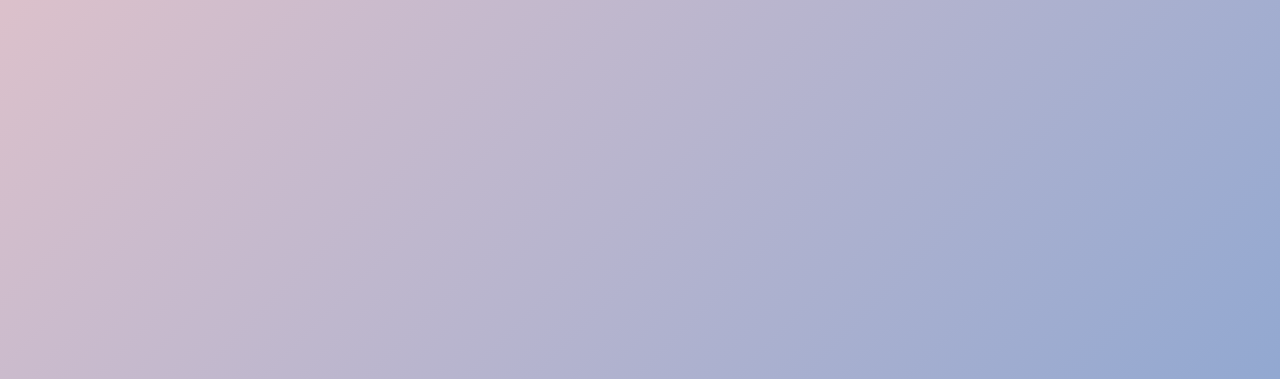
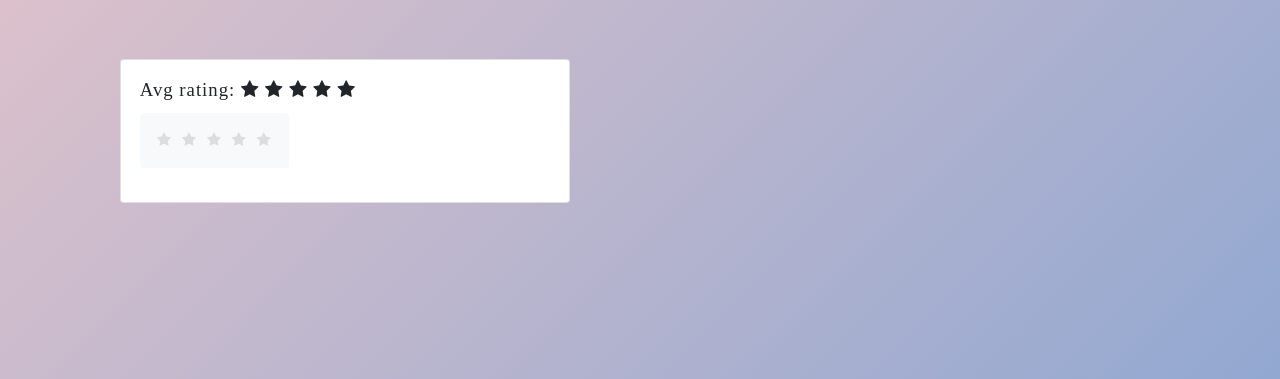
Before and after one commit to 6310610941/heroku331, a Django app: page /bts_for_fun/touristdetail/2 in a window 1280 px wide. Shown: the part 611-990 px from the top of the page. Run offline with Django 4.2, Linux system fonts and the light colour scheme; a user stored in the database is signed in; data comes from the database, SQL or seed files in the repository; data that the repository does not hold is empty.

Commit message:
add rating

```diff
--- a/bts_for_fun/admin.py
+++ b/bts_for_fun/admin.py
@@ -1,7 +1,8 @@
 from django.contrib import admin
 
-from .models import Station,Tourist
+from .models import Station,Tourist,Rating
 # Register your models here.
 
 admin.site.register(Station)
 admin.site.register(Tourist)
+admin.site.register(Rating)
--- a/bts_for_fun/models.py
+++ b/bts_for_fun/models.py
@@ -1,5 +1,6 @@
 from django.db import models
-
+from django.db.models import Avg
+from django.contrib.auth.models import User
 # Create your models here.
 
 class Station(models.Model):
@@ -21,9 +22,20 @@ class Tourist(models.Model):
         Station, on_delete=models.CASCADE, related_name="on_id_station")
     tourist_detail = models.TextField()
     comment = models.TextField()
-    rating = models.SmallIntegerField(default=0)
+    #rating = models.SmallIntegerField(default=0)
     t_pic = models.ImageField(upload_to='static/touristpic/', blank = True)
     tourist_pic = models.URLField(max_length=300, blank = True)
 
+    def average_rating(self) -> float:
+        return Rating.objects.filter(tourist=self).aggregate(Avg("rating"))["rating__avg"] or 0
     def __str__(self):
-        return f"{self.thai_name_tourist} ({self.eng_name_tourist})"
+        return f"{self.thai_name_tourist} ({self.eng_name_tourist}) {self.average_rating()}"
+
+
+class Rating(models.Model):
+    user = models.ForeignKey(User, on_delete=models.CASCADE)
+    tourist = models.ForeignKey(Tourist, on_delete=models.CASCADE)
+    rating = models.IntegerField(default=0)
+
+    def __str__(self):
+        return f"{self.tourist.eng_name_tourist}: {self.rating}"
--- a/bts_for_fun/templates/bts_for_fun/layout.html
+++ b/bts_for_fun/templates/bts_for_fun/layout.html
@@ -8,6 +8,8 @@
         <link rel="preconnect" href="https://fonts.googleapis.com">
         <link rel="preconnect" href="https://fonts.gstatic.com" crossorigin>
         <link href="https://fonts.googleapis.com/css2?family=K2D:ital,wght@0,100;0,200;0,300;1,300&display=swap" rel="stylesheet">
+        <link rel="stylesheet" href="https://cdnjs.cloudflare.com/ajax/libs/font-awesome/4.7.0/css/font-awesome.min.css">
+        <link rel="stylesheet" href="https://cdn.jsdelivr.net/npm/bootstrap@4.0.0/dist/css/bootstrap.min.css" integrity="sha384-Gn5384xqQ1aoWXA+058RXPxPg6fy4IWvTNh0E263XmFcJlSAwiGgFAW/dAiS6JXm" crossorigin="anonymous">
         <style>
 
             body {
--- a/bts_for_fun/templates/bts_for_fun/touristdetail.html
+++ b/bts_for_fun/templates/bts_for_fun/touristdetail.html
@@ -13,5 +13,68 @@
 </center>
 <p2 align="left">{{ tourist.tourist_detai|linebreaksbr }}</p2><br>
 
+<body>
+    <style>
+        .rating-list li {
+          float: right;
+          color: #ddd;
+          padding: 10px 5px;
+        }
 
+        .rating-list li:hover,
+        .rating-list li:hover ~ li {
+          color: orange;
+        }
+
+        .rating-list {
+          display: inline-block;
+          list-style: none;
+        }
+        .checked {
+            color: orange;
+        }
+    </style>
+
+    <div class="container" style="padding: 2em">
+        {% for tourist in tourists %}
+        <div class="card" style="width: 30rem;">
+
+          <div class="card-body">
+            <h5 class="card-title">Avg rating:
+                <span class="fa fa-star {% if tourist.average_rating > 0 %} checked {% endif %}"></span>
+                <span class="fa fa-star {% if tourist.average_rating > 1 %} checked {% endif %}"></span>
+                <span class="fa fa-star {% if tourist.average_rating > 2 %} checked {% endif %}"></span>
+                <span class="fa fa-star {% if tourist.average_rating > 3 %} checked {% endif %}" ></span>
+                <span class="fa fa-star {% if tourist.average_rating > 4 %} checked {% endif %}"></span>
+            </h5>
+            <ul class="btn btn-light list-inline rating-list">
+              <li onclick="rate(5, {{ tourist.id }})">
+                  <i class="fa fa-star {% if tourist.user_rating > 3 %} checked {% endif %}" title="Rate 5"></i></li>
+              <li onclick="rate(4, {{ tourist.id }})">
+                  <i class="fa fa-star {% if tourist.user_rating > 3 %} checked {% endif %}" title="Rate 4"></i></li>
+              <li onclick="rate(3, {{ tourist.id }})">
+                  <i class="fa fa-star {% if tourist.user_rating > 2 %} checked {% endif %}" title="Rate 3"></i></li>
+              <li onclick="rate(2, {{ tourist.id }})">
+                  <i class="fa fa-star {% if tourist.user_rating > 1 %} checked {% endif %}" title="Rate 2"></i></li>
+              <li onclick="rate(1, {{ tourist.id }})">
+                  <i class="fa fa-star {% if tourist.user_rating > 0 %} checked {% endif %}" title="Rate 1"></i></li>
+            </ul>
+          </div>
+        </div>
+    {% endfor %}
+    </div>
+    <script>
+        const rate = (rating, tourist_id) => {
+            fetch(`/bts_for_fun/rate/${tourist_id}/${rating}/`, {
+                method: 'GET',
+                headers: {
+                    'Content-Type': 'application/json'
+                }
+            }).then(rest => {
+                window.location.reload();
+
+            })
+        }
+    </script>
+</body>
 {% endblock %}
--- a/bts_for_fun/urls.py
+++ b/bts_for_fun/urls.py
@@ -8,5 +8,6 @@ app_name = 'bts_for_fun'
 urlpatterns = [
     path('',views.index,name='index'),
     path('stationdetail/<int:station_id>',views.stationdetail,name='stationdetail'),
-    path('touristdetail/<int:tourist_id>',views.touristdetail,name='touristdetail')
+    path('touristdetail/<int:tourist_id>',views.touristdetail,name='touristdetail'),
+    path('rate/<int:tourist_id>/<int:rating>/', views.rate),
 ]+ static(settings.MEDIA_URL, document_root=settings.MEDIA_ROOT)
--- a/bts_for_fun/views.py
+++ b/bts_for_fun/views.py
@@ -1,6 +1,6 @@
 from django.shortcuts import render
-
-from .models import Station,Tourist
+from django.http import HttpResponse, HttpRequest
+from .models import Station,Tourist,Rating
 # Create your views here.
 
 def index(request):
@@ -27,10 +27,20 @@ def stationdetail(request,station_id):
 
 
 def touristdetail(request,tourist_id):
+    tourists = Tourist.objects.filter(id=tourist_id)
+    for tour in tourists:
+        rating = Rating.objects.filter(tourist=tour, user=request.user).first()
+        tour.user_rating = rating.rating if rating else 0
 
     tourist = Tourist.objects.get(id=tourist_id)
 
     return render(request, 'bts_for_fun/touristdetail.html',{
-                   'tourist' : tourist,
+                   'tourist' : tourist,  "tourists": tourists
 
     })
+
+def rate(request: HttpRequest, tourist_id: int, rating: int) -> HttpResponse:
+    tourist = Tourist.objects.get(id=tourist_id)
+    Rating.objects.filter(tourist=tourist, user=request.user).delete()
+    tourist.rating_set.create(user=request.user, rating=rating)
+    return index(request)
```
Also changed, not shown: bts_for_fun/migrations/0009_remove_tourist_rating_rating.py (added), db.sqlite3.
